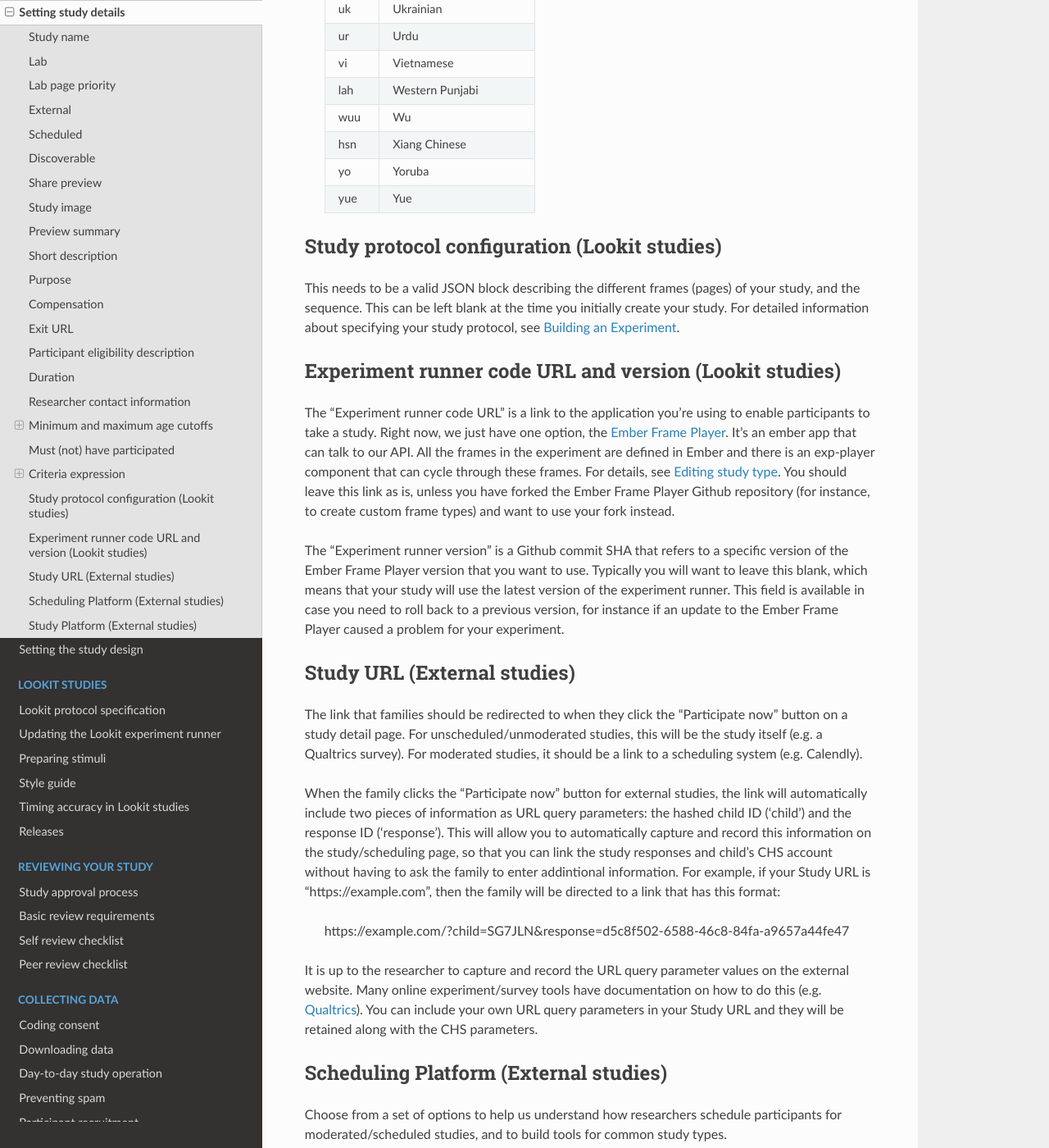
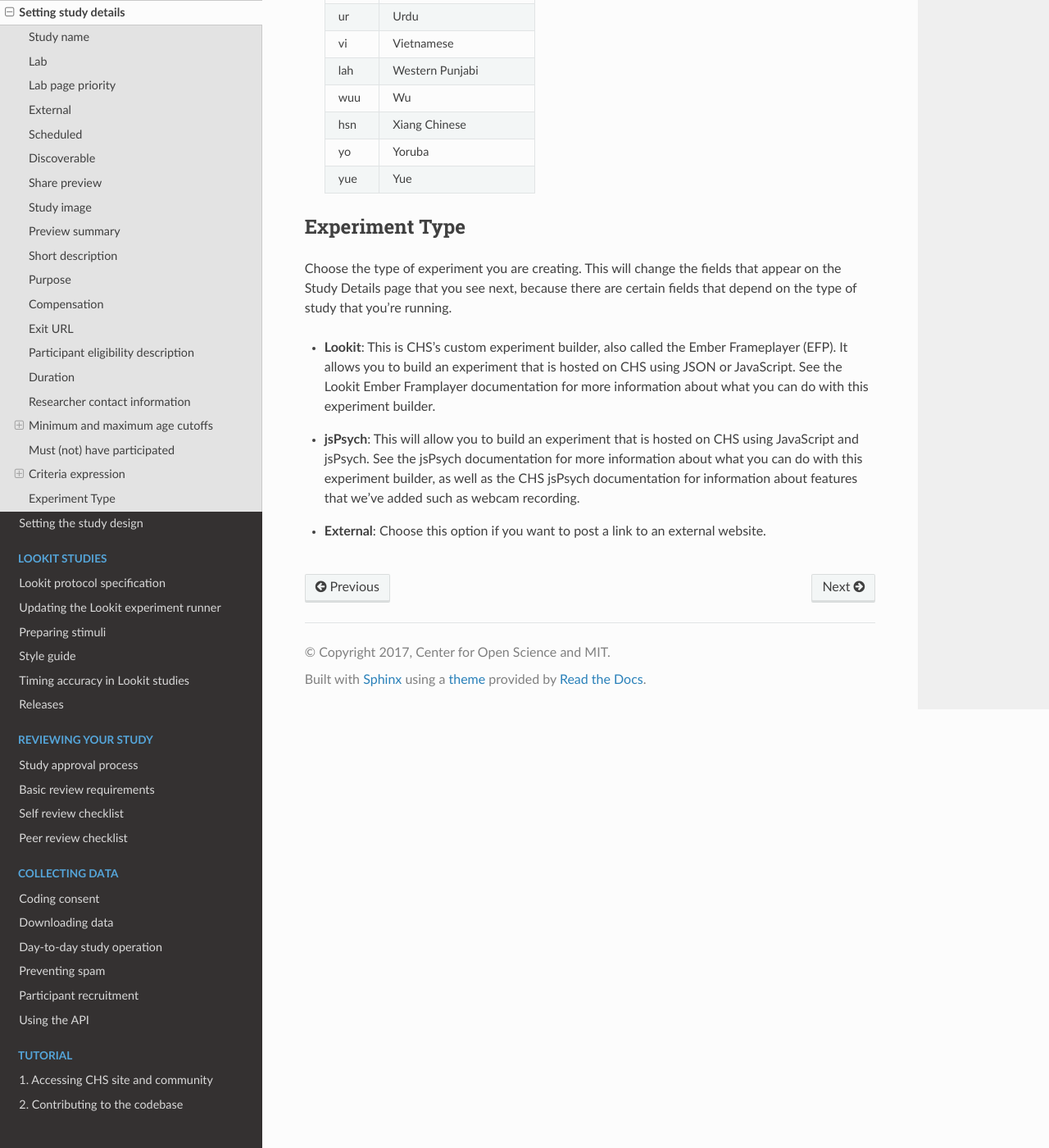
Before and after one commit to lookit/lookit-docs, a Sphinx documentation site: the page built from docs/source/researchers-set-study-fields.rst, in a window 1280 px wide and 1400 px high, scrolled down 12348 px. Shown: the whole window at 82% size. Built offline with Sphinx 7.4.7 and the Read the Docs theme 3.1.0, drawn with Linux system fonts in a browser that asks for light colours; some of the changed text lies outside the part shown.

Commit message:
remove fields that are specific to study type (now in on the study design page) and add study type section with jsPsych option

```diff
--- a/docs/source/researchers-set-study-fields.rst
+++ b/docs/source/researchers-set-study-fields.rst
@@ -411,49 +411,14 @@ Language codes
     |yue |Yue                   |
     +----+----------------------+
 
+=============================
+Experiment Type
+=============================
 
-=========================================================
-Study protocol configuration (Lookit studies)
-=========================================================
-This needs to be a valid JSON block describing the different frames (pages) of your study, and the sequence. This can be left blank at the time you initially create your study. For detailed information about specifying your study protocol, see `Building an Experiment`_.
+Choose the type of experiment you are creating. This will change the fields that appear on the Study Details page that you see next, because there are certain fields that depend on the type of study that you're running.
 
-=========================================================
-Experiment runner code URL and version (Lookit studies)
-=========================================================
-The "Experiment runner code URL" is a link to the application you're using to enable participants to take a study. Right now, we just have one option, the `Ember Frame Player <https://github.com/lookit/ember-lookit-frameplayer>`_.  It's an ember app that can talk to our API. All the frames in the experiment are defined in Ember and there is an exp-player component that can cycle through these frames. For details, see `Editing study type`_. You should leave this link as is, unless you have forked the Ember Frame Player Github repository (for instance, to create custom frame types) and want to use your fork instead.
-
-The "Experiment runner version" is a Github commit SHA that refers to a specific version of the Ember Frame Player version that you want to use. Typically you will want to leave this blank, which means that your study will use the latest version of the experiment runner. This field is available in case you need to roll back to a previous version, for instance if an update to the Ember Frame Player caused a problem for your experiment.
-
-.. _study-url:
-
-=============================
-Study URL (External studies)
-=============================
-The link that families should be redirected to when they click the "Participate now" button on a study detail page. For unscheduled/unmoderated studies, this will be the study itself (e.g. a Qualtrics survey). For moderated studies, it should be a link to a scheduling system (e.g. Calendly).
-
-When the family clicks the "Participate now" button for external studies, the link will automatically include two pieces of information as URL query parameters: the hashed child ID ('child') and the response ID ('response'). This will allow you to automatically capture and record this information on the study/scheduling page, so that you can link the study responses and child's CHS account without having to ask the family to enter addintional information. For example, if your Study URL is "\https://example.com", then the family will be directed to a link that has this format:
-
-  \https://example.com/?child=SG7JLN&response=d5c8f502-6588-46c8-84fa-a9657a44fe47
-
-It is up to the researcher to capture and record the URL query parameter values on the external website. Many online experiment/survey tools have documentation on how to do this (e.g. `Qualtrics <https://www.qualtrics.com/support/survey-platform/survey-module/survey-flow/standard-elements/passing-information-through-query-strings/#PassingInformationIntoASurvey>`_). You can include your own URL query parameters in your Study URL and they will be retained along with the CHS parameters.
-
-===========================================
-Scheduling Platform (External studies)
-===========================================
-Choose from a set of options to help us understand how researchers schedule participants for moderated/scheduled studies, and to build tools for common study types.
-
-===========================================
-Study Platform (External studies)
-===========================================
-Choose from a set of study platforms to help us understand & build tools for common study types.
-
+- **Lookit**: This is CHS's custom experiment builder, also called the Ember Frameplayer (EFP). It allows you to build an experiment that is hosted on CHS using JSON or JavaScript. See the Lookit Ember Framplayer documentation for more information about what you can do with this experiment builder.
+- **jsPsych**: This will allow you to build an experiment that is hosted on CHS using JavaScript and jsPsych. See the jsPsych documentation for more information about what you can do with this experiment builder, as well as the CHS jsPsych documentation for information about features that we've added such as webcam recording.
+- **External**: Choose this option if you want to post a link to an external website.
 
 .. _`Building an Experiment`: researchers-create-experiment.html
-
-.. _`Experiment data`: researchers-experiment-data.html
-
-.. _`Setup for custom frame development`: frame-dev-setup.html
-
-.. _`Setting study parameters`: researchers-set-study-fields.html
-
-.. _`Editing study type`: researchers-manage-studies.html#editing-study-type
```
